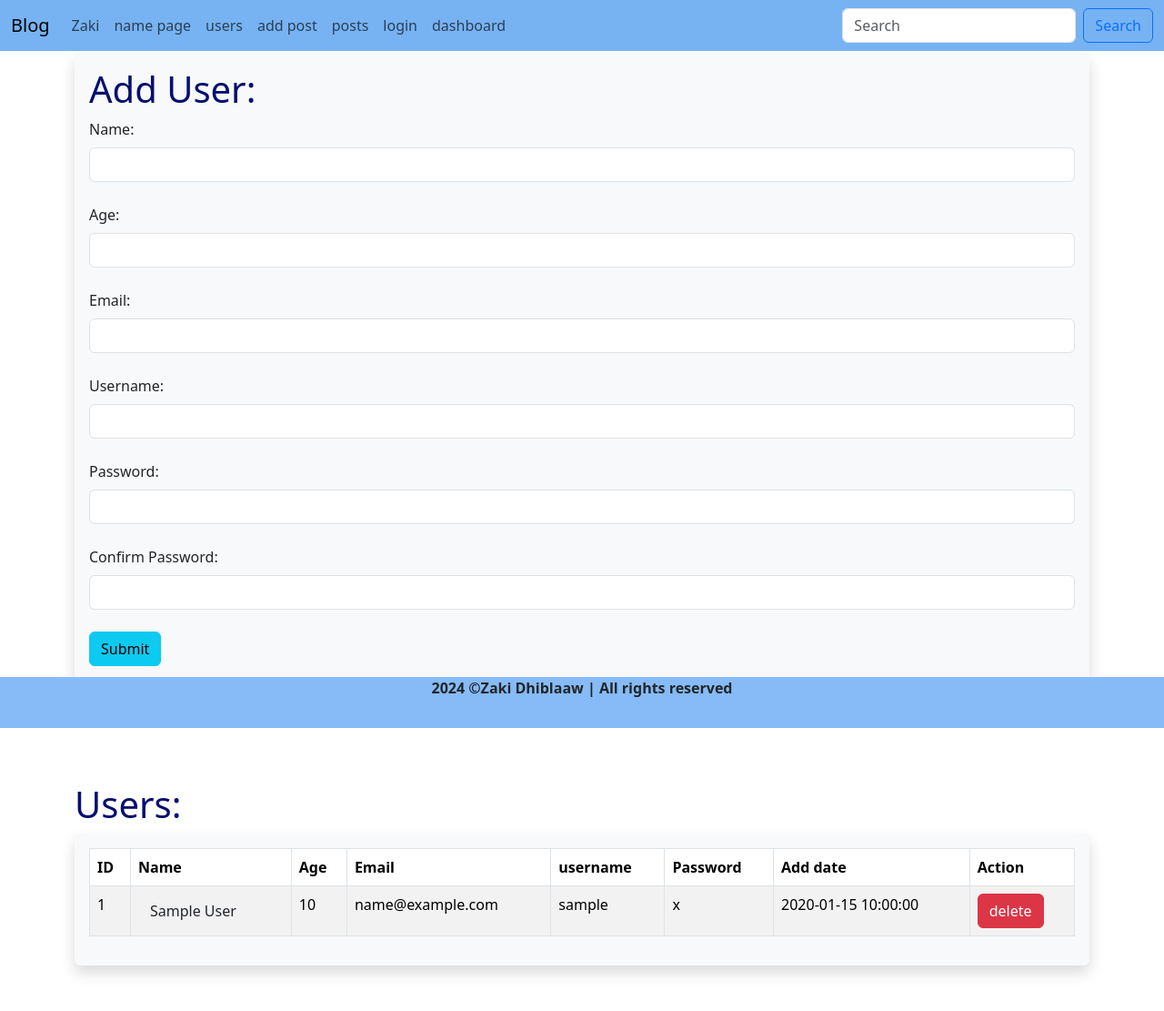
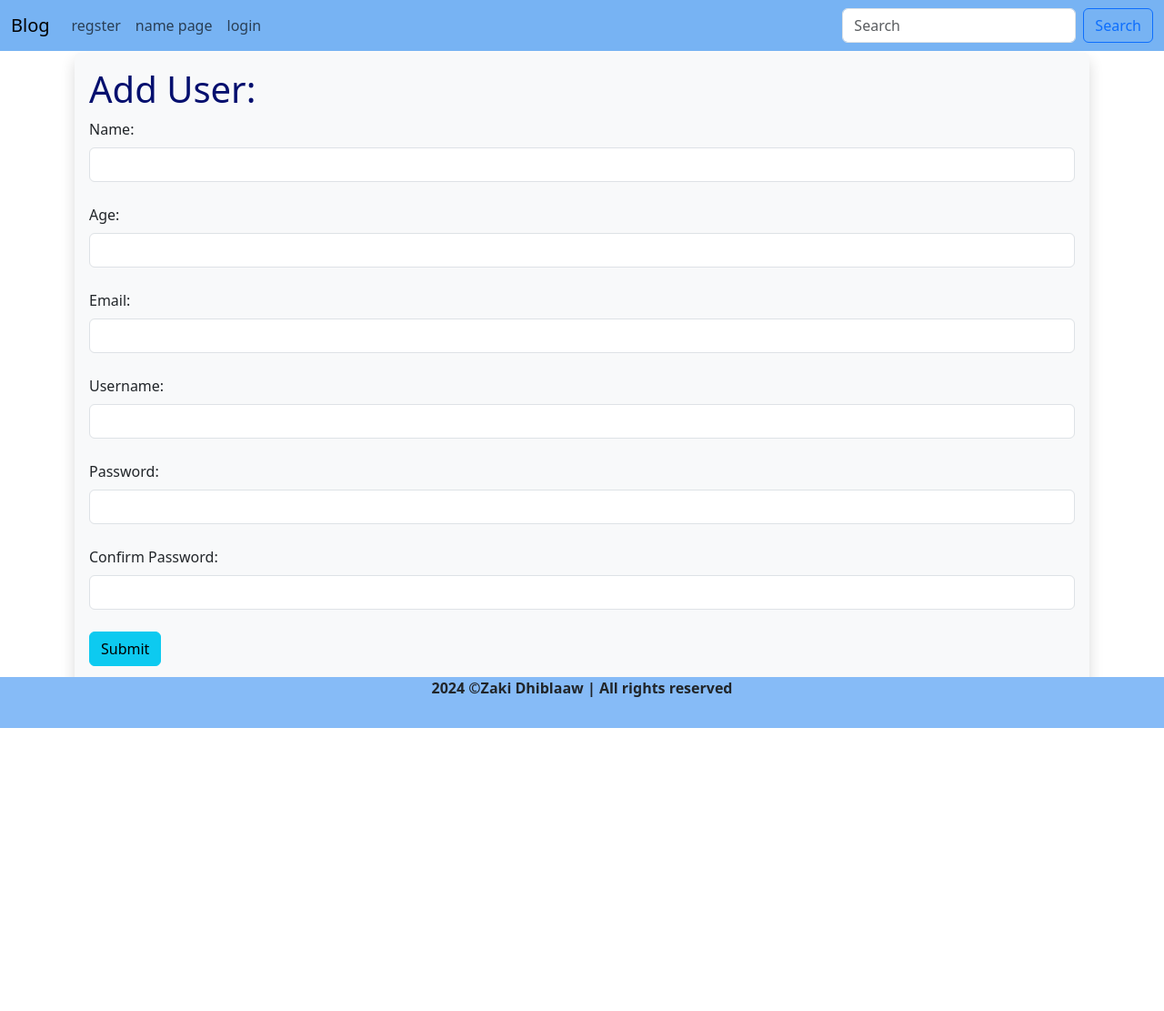
Before and after one commit to ZakiDhiblawe/flask_blog, a Flask app: page /user/add in a window 1280 px wide. Shown: the whole page at 91% size. After the commit the page ends 800 px from the top, so only its background shows below. Run offline with Flask 3, Linux system fonts and the light colour scheme; tables that the repository leaves empty hold one stand-in row (values such as "Sample post").

Commit message:
add loging logout

```diff
--- a/hello.py
+++ b/hello.py
@@ -12,6 +12,7 @@ from werkzeug.security import generate_password_hash, check_password_hash
 from flask_login import UserMixin, current_user, login_user, logout_user, LoginManager, login_required, login_remembered
 
 
+
 load_dotenv()
 
 # create instance fro flask
@@ -19,6 +20,7 @@ app = Flask(__name__)
 # app.config['SQLALCHEMY_DATABASE_URI'] = 'sqlite:///users.db'
 app.config['SQLALCHEMY_DATABASE_URI'] = os.getenv('DATABASE_URL')
 app.config['SECRET_KEY'] = 'you secret key'
+
 
 
 class Zaki(FlaskForm):
@@ -113,6 +115,14 @@ def login():
     # If it's a GET request or form validation fails, render the login page
     return render_template('login.html', form=form)
 
+# logoute route
+@app.route('/logout', methods=['GET', 'POST'])
+@login_required
+def logout():
+    logout_user()
+    flash('You have been logged out')
+    return redirect(url_for('login'))
+
 # dashboard page
 @app.route('/dashboard', methods=['GET', 'POST'])
 @login_required
@@ -120,11 +130,11 @@ def dashboard():
 
     return render_template('dashboard.html')
 
-@app.route('/user/<name>')
-def user(name):
-    return render_template('user.html', name=name)
 
 
+
+
+from sqlalchemy.exc import IntegrityError
 
 @app.route('/user/add', methods=['GET', 'POST'])
 def add_user():
@@ -133,25 +143,47 @@ def add_user():
     our_users = Users.query.order_by(Users.date_added).all()
 
     if form.validate_on_submit():
-        pw_hashed = generate_password_hash(form.password_hash.data, method='scrypt')  # Correct hashing
-        user = Users.query.filter_by(username=form.username.data).first()
-        if user is None:
-            user = Users(name=form.name.data, age=form.age.data, email=form.email.data, password_hash=pw_hashed, username=form.username.data)
-            db.session.add(user)
-            db.session.commit()
-            flash('User added successfully')
+        pw_hashed = generate_password_hash(form.password_hash.data, method='scrypt')
+        user_by_username = Users.query.filter_by(username=form.username.data).first()
+        user_by_email = Users.query.filter_by(email=form.email.data).first()
+
+        if user_by_username:
+            flash('Username already exists', 'danger')
+        elif user_by_email:
+            flash('Email already exists', 'danger')
         else:
-            flash('Username already exists', 'danger')
+            try:
+                user = Users(
+                    name=form.name.data,
+                    age=form.age.data,
+                    email=form.email.data,
+                    password_hash=pw_hashed,
+                    username=form.username.data
+                )
+                db.session.add(user)
+                db.session.commit()
+                flash('User added successfully')
 
-        form.name.data = ''
-        form.age.data = ''
-        form.email.data = ''
-        form.username.data = ''
-        form.password_hash.data = ''
+                # Clear the form fields after successful submission
+                form.name.data = ''
+                form.age.data = ''
+                form.email.data = ''
+                form.username.data = ''
+                form.password_hash.data = ''
 
-        our_users = Users.query.order_by(Users.date_added).all()
+                # Update `our_users` after adding a new user
+                our_users = Users.query.order_by(Users.date_added).all()
+
+            except IntegrityError as e:
+                db.session.rollback()
+                flash('An error occurred while adding the user. Please try again.', 'danger')
+                print(f"IntegrityError: {e}")
 
     return render_template('add.html', form=form, name=name, our_users=our_users)
+
+
+
+
 
 @app.route('/update/<int:id>', methods=['GET', 'POST'])
 def update_user(id):
@@ -160,23 +192,36 @@ def update_user(id):
 
     if request.method == 'POST':
         if form.validate_on_submit():
-            name_updating.name = form.name.data
-            name_updating.age = form.age.data
-            name_updating.email = form.email.data
-            name_updating.username = form.username.data
-            name_updating.password_hash = generate_password_hash(form.password_hash.data, method='scrypt')  # Correct hashing
-            db.session.commit()
-            flash('User updated successfully', 'success')
-            return redirect(url_for('add_user'))
+            # Check for duplicate username and email
+            user_by_username = Users.query.filter_by(username=form.username.data).first()
+            user_by_email = Users.query.filter_by(email=form.email.data).first()
 
+            if user_by_username and user_by_username.id != id:
+                flash('Username already exists', 'danger')
+            elif user_by_email and user_by_email.id != id:
+                flash('Email already exists', 'danger')
+            else:
+                try:
+                    name_updating.name = form.name.data
+                    name_updating.age = form.age.data
+                    name_updating.email = form.email.data
+                    name_updating.username = form.username.data
+                    name_updating.password_hash = generate_password_hash(form.password_hash.data, method='scrypt')
+                    db.session.commit()
+                    flash('User updated successfully', 'success')
+                    return redirect(url_for('add_user'))
+                except IntegrityError as e:
+                    db.session.rollback()
+                    flash('An error occurred while updating the user. Please try again.', 'danger')
+                    print(f"IntegrityError: {e}")
+
+    # Pre-populate form fields with existing user data
     form.name.data = name_updating.name
     form.age.data = name_updating.age
     form.email.data = name_updating.email
     form.username.data = name_updating.username
 
     return render_template('update.html', form=form, name_updating=name_updating, id=id)
-
-
 
 
 
--- a/templates/add.html
+++ b/templates/add.html
@@ -30,44 +30,5 @@
 </form>
 </div>
 
-</br></br>
-<h1>Users:</h1>
-<div class="table-responsive shadow p-3 mb-5 bg-body-tertiary rounded">
-<table class="table table-hover table-bordered table-striped container-lg">
-    <thead>
-        <tr>
-
-            <th>ID</th>
-            <th>Name</th>
-            <th>Age</th>
-            <th>Email</th>
-            <th>username</th>
-            <th>Password</th>
-            <th>Add date</th>
-            <th>Action</th>
-        </tr></thead>
-        {% for our_user in our_users %}
-        <tbody>
-
-
-                <td>{{ our_user.id }}</td>
-                <td><a  class="btn "  href="{{ url_for('update_user' , id=our_user.id) }}" >{{ our_user.name }}</a></td>
-                <td>{{ our_user.age }}</td>
-                <td>{{ our_user.email }}</td>
-                <td>{{ our_user.username }}</td>
-                <td>{{ our_user.password_hash }}</td>
-                <td>{{ our_user.date_added }}</td>
-                <td><a  class="btn btn-danger" role="button"  href="{{ url_for('delete' , id=our_user.id) }}" >delete</a></td>
-
-
-
-
-        </tbody>
-        {% endfor %}
-        </table></div>
-
-
-
-
 
 {% endblock content %}
--- a/templates/nav.html
+++ b/templates/nav.html
@@ -8,15 +8,10 @@
     <div class="collapse navbar-collapse" id="navbarSupportedContent">
       <ul class="navbar-nav me-auto mb-2 mb-lg-0">
 
-        <li class="nav-item">
-          <a class="nav-link" href="{{ url_for('user', name='Zaki' ) }}">Zaki</a>
-        </li>
-        <li class="nav-item">
-          <a class="nav-link" href="{{ url_for('name' ) }}">name page</a>
-        </li>
-        <li class="nav-item">
-          <a class="nav-link" href="{{ url_for('add_user' ) }}">users</a>
-        </li>
+        {% if current_user.is_authenticated %}
+
+
+
         <li class="nav-item">
           <a class="nav-link" href="{{ url_for('add_post' ) }}">add post</a>
         </li>
@@ -24,12 +19,30 @@
           <a class="nav-link" href="{{ url_for('posts' ) }}">posts</a>
         </li>
 
+
+        <li class="nav-item">
+          <a class="nav-link" href="{{ url_for('dashboard' ) }}">dashboard</a>
+        </li>
+
+        <li class="nav-item">
+          <a class="nav-link" href="{{ url_for('logout' ) }}" style="color: red;"><b>logout</b></a>
+        </li>
+
+        {% else %}
+
+        <li class="nav-item">
+          <a class="nav-link" href="{{ url_for('add_user' ) }}">regster</a>
+        </li>
+
+
+        <li class="nav-item">
+          <a class="nav-link" href="{{ url_for('name' ) }}">name page</a>
+        </li>
         <li class="nav-item">
           <a class="nav-link" href="{{ url_for('login' ) }}">login</a>
         </li>
-        <li class="nav-item">
-          <a class="nav-link" href="{{ url_for('dashboard' ) }}">dashboard</a>
-        </li>
+       {% endif %}
+
       </ul>
       <form class="d-flex" role="search">
         <input class="form-control me-2" type="search" placeholder="Search" aria-label="Search">
--- a/templates/user.html
+++ /dev/null
@@ -1,6 +0,0 @@
-{% extends 'base.html' %}
-{% block content %}
-    <h1>User Page</h1>
-    <h2>Hello {{ name | title }} !!!</h2>
-
-{% endblock %}
```
Also changed, not shown: templates/dashboard.html (+20 -1 lines).
